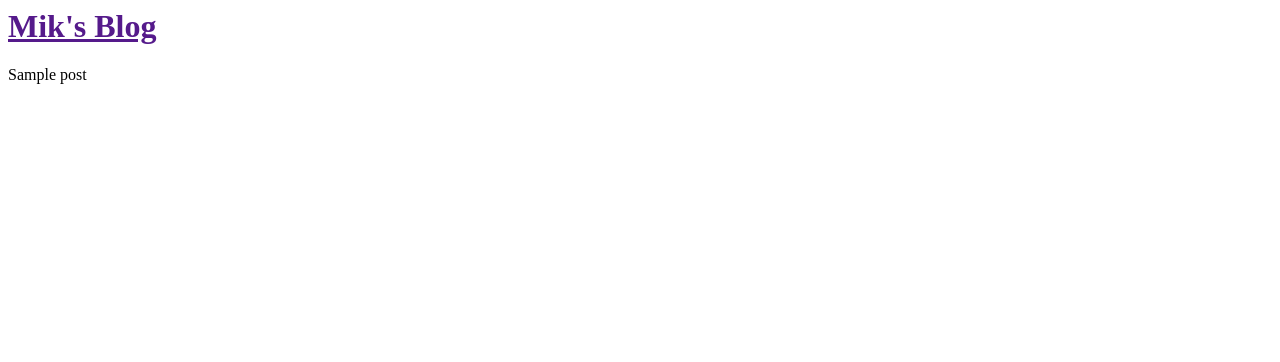
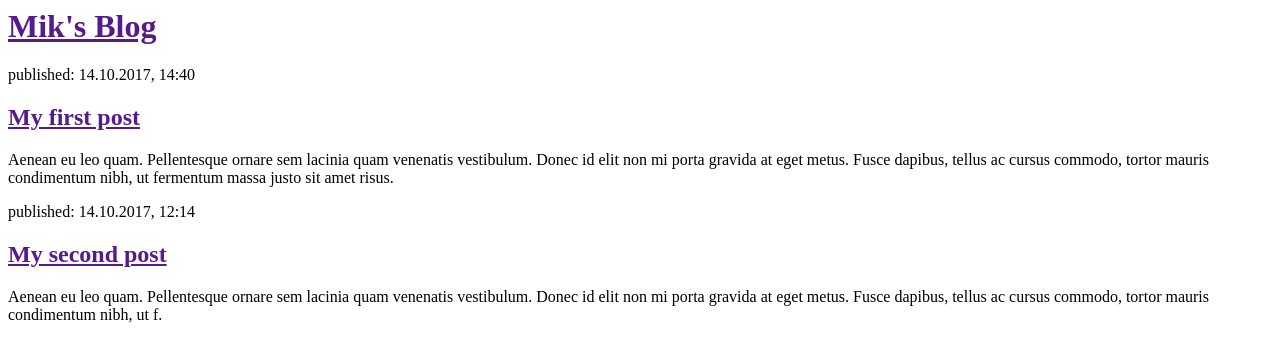
Before and after one commit to MikGuman/my-first-blog, a Django app: template blog/templates/blog/post_list.html in a window 1280 px wide. Shown: the top 362 px of the page. Run offline with Django 3.2, Linux system fonts and the light colour scheme; the template is opened without the code that fills it: values that come from a table or form of the project are taken from there, others are empty; tables that the repository leaves empty hold one stand-in row (values such as "Sample post").

Commit message:
Modifications to templates

```diff
--- a/blog/templates/blog/post_list.html
+++ b/blog/templates/blog/post_list.html
@@ -7,7 +7,17 @@
                 <h1><a href="">Mik's Blog</a></h1>
             </div>
 {% for post in posts %}
-            {{ post }}
+            <div>
+                <p>published: 14.10.2017, 14:40</p>
+                <h2><a href="">My first post</a></h2>
+                <p>Aenean eu leo quam. Pellentesque ornare sem lacinia quam venenatis vestibulum. Donec id elit non mi porta gravida at eget metus. Fusce dapibus, tellus ac cursus commodo, tortor mauris condimentum nibh, ut fermentum massa justo sit amet risus.</p>
+            </div>
+
+            <div>
+                <p>published: 14.10.2017, 12:14</p>
+                <h2><a href="">My second post</a></h2>
+                <p>Aenean eu leo quam. Pellentesque ornare sem lacinia quam venenatis vestibulum. Donec id elit non mi porta gravida at eget metus. Fusce dapibus, tellus ac cursus commodo, tortor mauris condimentum nibh, ut f.</p>
+            </div>
     {% endfor %}
 
         </body>
```
